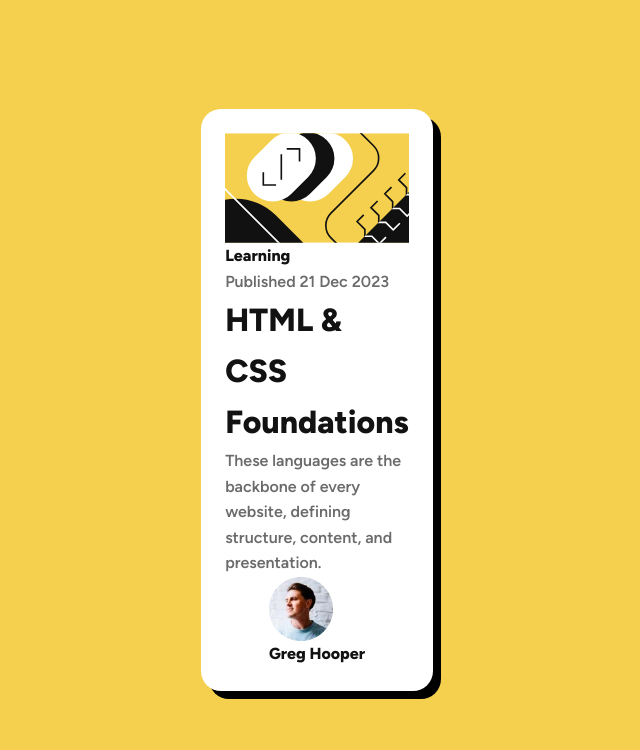
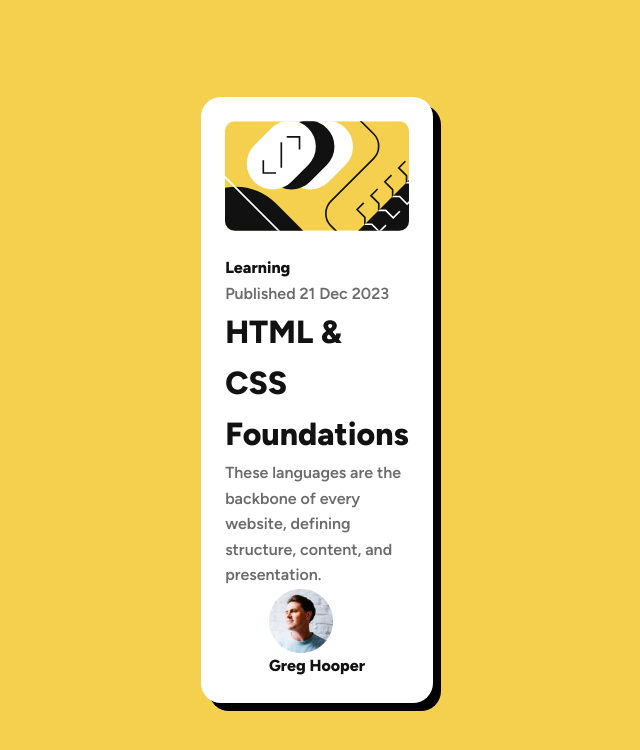
Before and after one commit to Kellenkjames/blog-preview-card, an Angular app in the folder blog-preview-card/: page / in a window 1280 px wide. Shown: the top 750 px of the page, without its empty margins (323-963 px from the left). Built offline with nearby package versions, Linux system fonts and the light colour scheme.

Commit message:
feat: add blog image styles

```diff
--- a/blog-preview-card/src/app/card-image/card-image.component.scss
+++ b/blog-preview-card/src/app/card-image/card-image.component.scss
@@ -0,0 +1,8 @@
+@import '../../styles.scss';
+
+.card-image {
+  &__img {
+    border-radius: 1rem;
+    margin-bottom: 2.4rem;
+  }
+}
```
